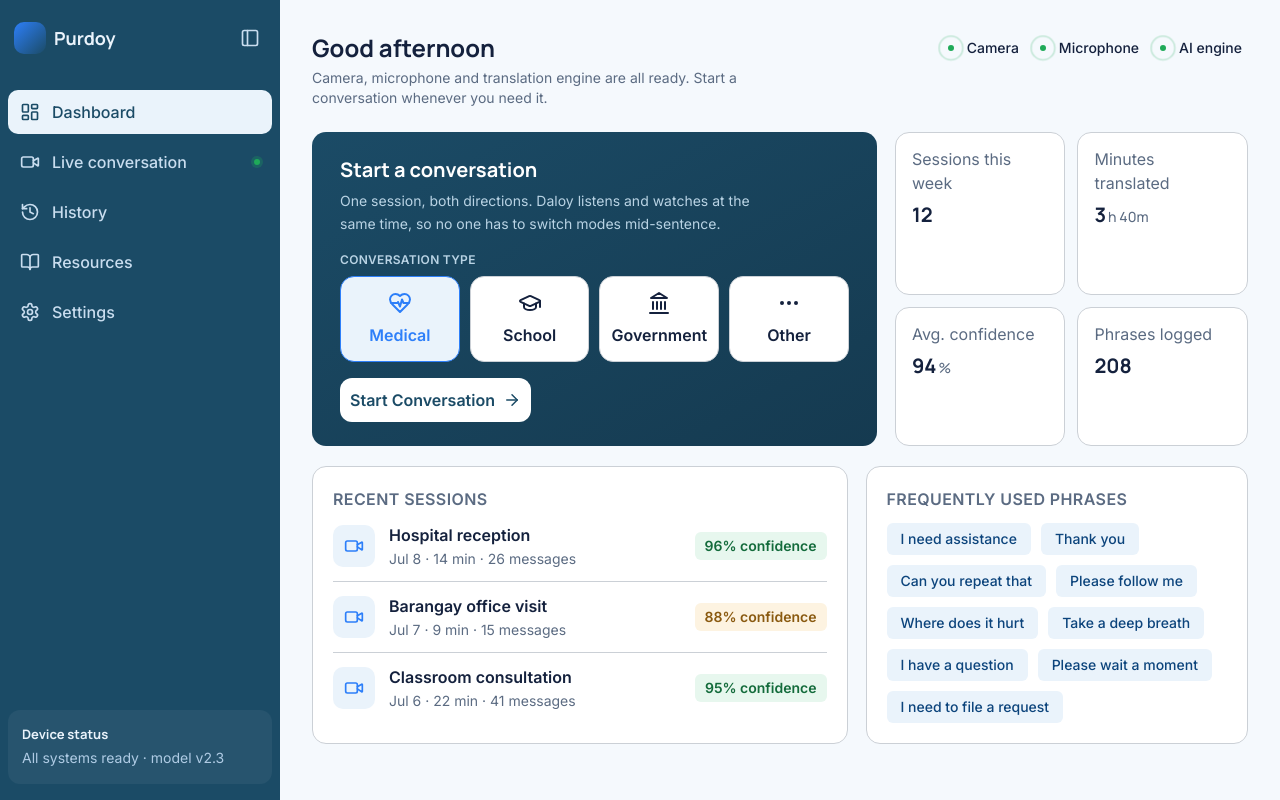
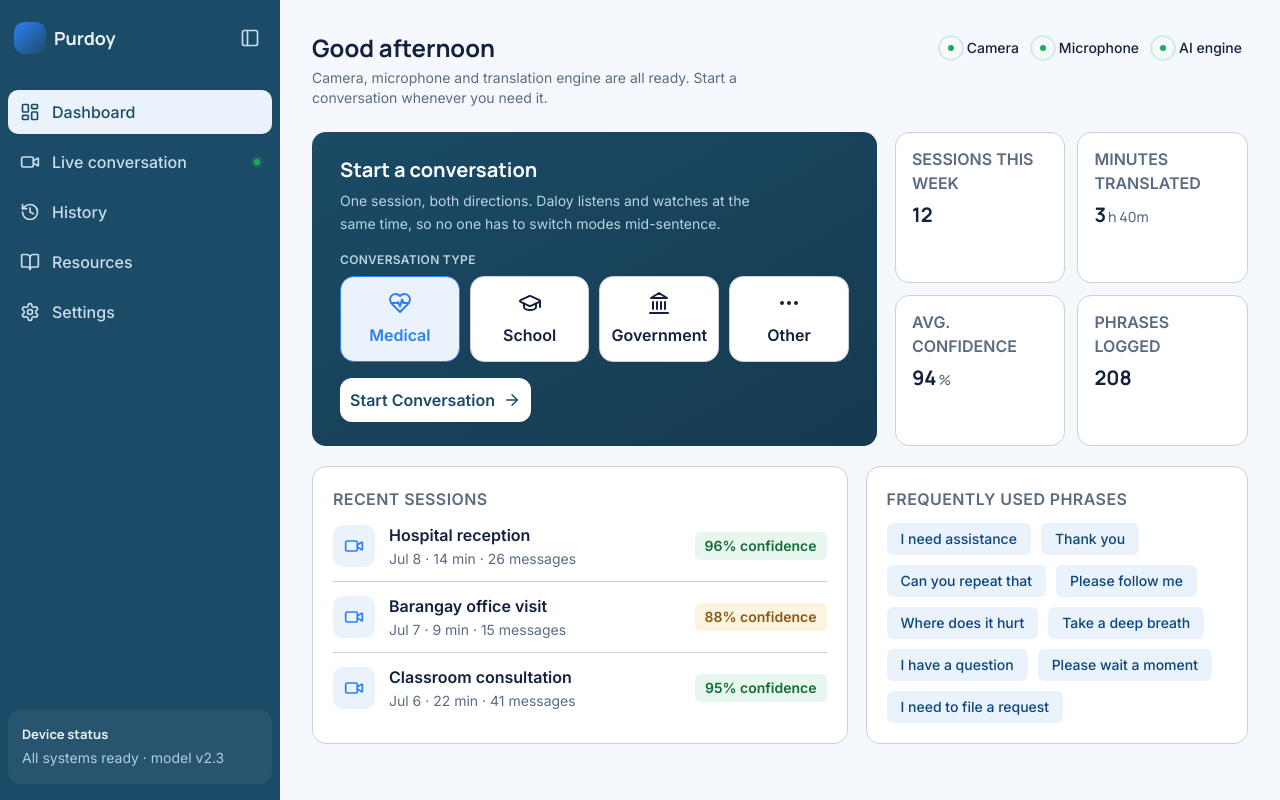
Before and after one commit to Kzarka7/SignSync, a React (Vite) app in the folder Frontend/: page /dashboard in a window 1280 px wide. Built offline with nearby package versions, Linux system fonts and the light colour scheme; no server answers.

Commit message:
quick update for the font

```diff
--- a/Frontend/src/components/dashboard/MetricGrid.tsx
+++ b/Frontend/src/components/dashboard/MetricGrid.tsx
@@ -12,7 +12,7 @@ export default function MetricGrid() {
     <div className="grid grid-cols-2 gap-3">
       {metrics.map((m) => (
         <div key={m.label} className="bg-white border border-border rounded-xl2 px-4 py-3.5">
-          <div className="text-md text-text-2 mb-1.5">{m.label}</div>
+          <div className="text-md text-text-2 mb-1.5 font-semibold uppercase">{m.label}</div>
           <div className="text-xl font-display font-bold">
             {m.value}
             {m.unit && <span className="text-sm font-medium text-text-2 ml-0.5">{m.unit}</span>}
--- a/Frontend/src/components/session-summary/ConfidenceCard.tsx
+++ b/Frontend/src/components/session-summary/ConfidenceCard.tsx
@@ -16,7 +16,7 @@ interface ConfidenceCardProps {
 export default function ConfidenceCard({ avgConfidence, categoryAverages, className }: ConfidenceCardProps) {
   return (
     <Card className={className}>
-      <div className="text-sm text-text-2 mb-1">Confidence</div>
+      <div className="text-md text-text-2 font-semibold uppercase mb-1">Confidence</div>
       {avgConfidence !== null ? (
         <>
           <div className="flex items-baseline gap-2">
--- a/Frontend/src/components/session-summary/DurationCard.tsx
+++ b/Frontend/src/components/session-summary/DurationCard.tsx
@@ -8,7 +8,7 @@ interface DurationCardProps {
 export default function DurationCard({ durationLabel, className }: DurationCardProps) {
   return (
     <Card className={className}>
-      <div className="text-sm text-text-2 mb-1">Duration</div>
+      <div className="text-md text-text-2 font-semibold uppercase mb-1">Duration</div>
       <div className="text-xl font-semibold">{durationLabel}</div>
     </Card>
   )
--- a/Frontend/src/components/session-summary/MessageCountCard.tsx
+++ b/Frontend/src/components/session-summary/MessageCountCard.tsx
@@ -8,7 +8,7 @@ interface MessageCountCardProps {
 export default function MessageCountCard({ messageCount, className }: MessageCountCardProps) {
   return (
     <Card className={className}>
-      <div className="text-sm text-text-2 mb-1">Messages</div>
+      <div className="text-md text-text-2 font-semibold uppercase mb-1">Messages</div>
       <div className="text-xl font-semibold">{messageCount}</div>
     </Card>
   )
```
